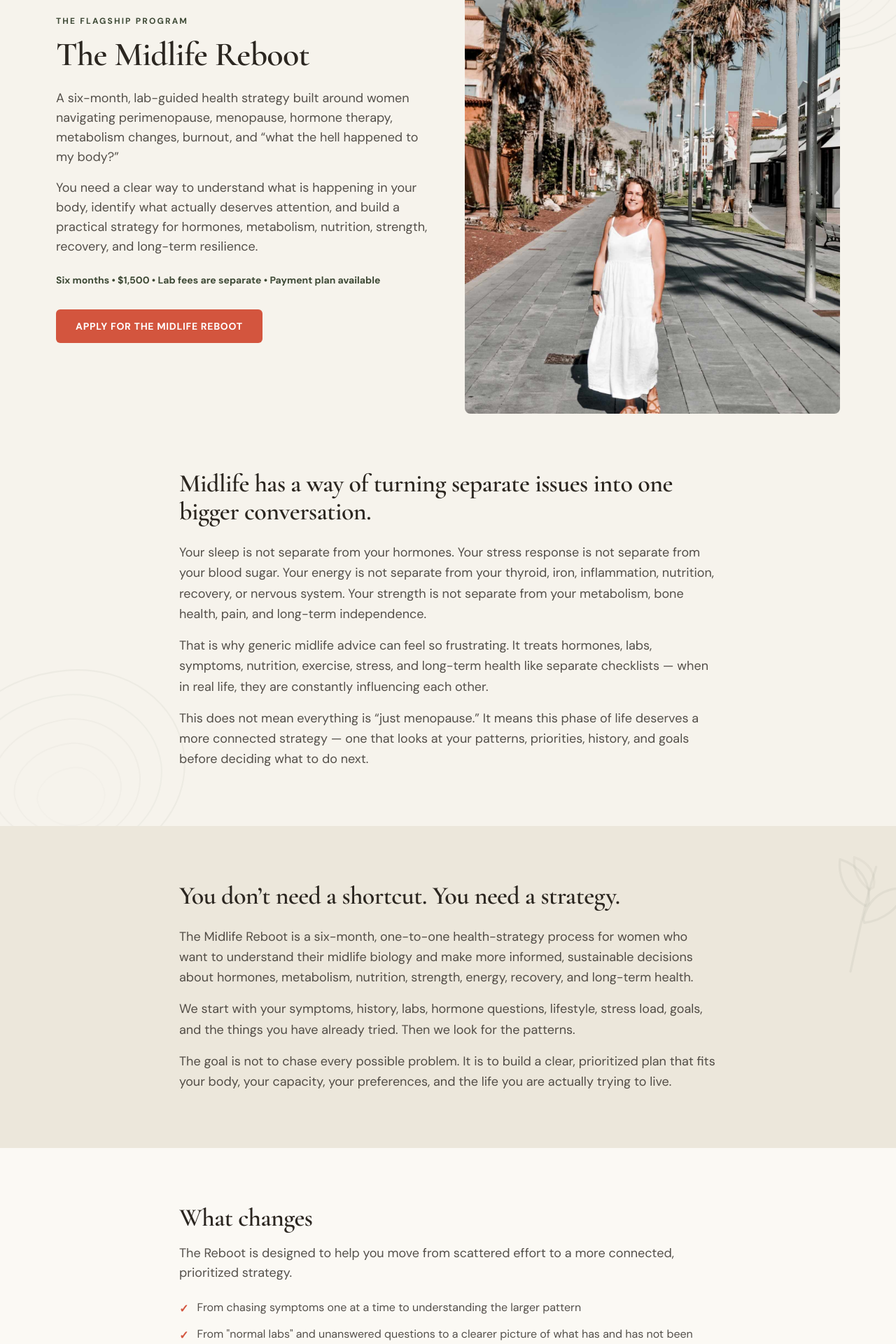
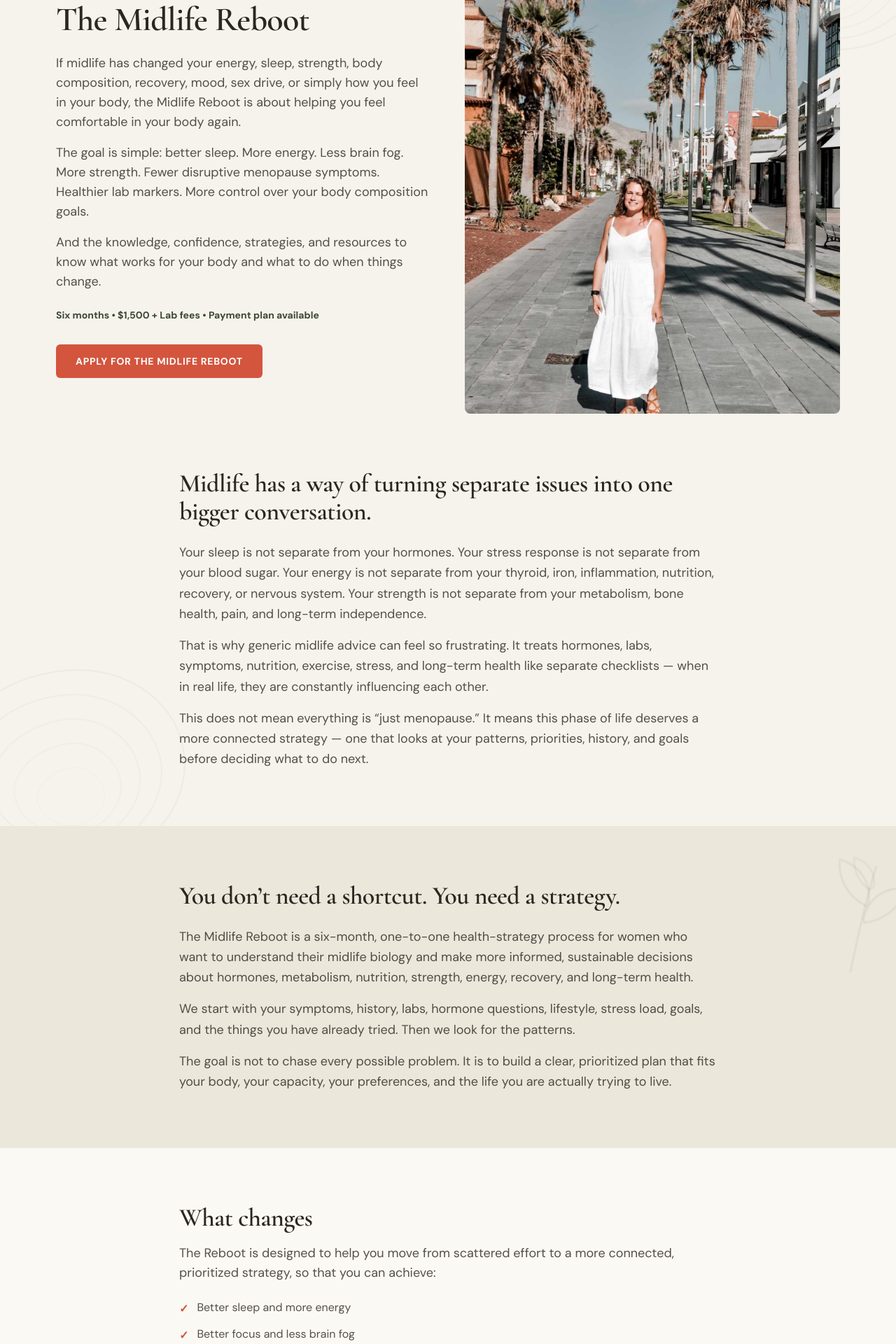
Before and after one commit to Lee-Payton/jessie-life, a Next.js app: page /reboot in a window 1280 px wide. Shown: the part 240-2160 px from the top of the page at 70% size. Built offline with nearby package versions, Linux system fonts and the light colour scheme.

Commit message:
feat: refine Midlife Reboot program description and focus areas
Co-authored-by: Lee-Payton <290515616+Lee-Payton@users.noreply.github.com>

```diff
--- a/app/reboot/page.tsx
+++ b/app/reboot/page.tsx
@@ -21,17 +21,21 @@ export default function RebootPage() {
             <Eyebrow>The Flagship Program</Eyebrow>
             <h1 className="mt-4 text-4xl leading-[1.1] md:text-5xl">The Midlife Reboot</h1>
             <p className="mt-6 font-body text-lg text-ink/80">
-              A six-month, lab-guided health strategy built around women navigating perimenopause,
-              menopause, hormone therapy, metabolism changes, burnout, and &ldquo;what the hell
-              happened to my body?&rdquo;
+              If midlife has changed your energy, sleep, strength, body composition, recovery,
+              mood, sex drive, or simply how you feel in your body, the Midlife Reboot is about
+              helping you feel comfortable in your body again.
             </p>
             <p className="mt-4 font-body text-lg text-ink/80">
-              You need a clear way to understand what is happening in your body, identify what
-              actually deserves attention, and build a practical strategy for hormones,
-              metabolism, nutrition, strength, recovery, and long-term resilience.
+              The goal is simple: better sleep. More energy. Less brain fog. More strength. Fewer
+              disruptive menopause symptoms. Healthier lab markers. More control over your body
+              composition goals.
+            </p>
+            <p className="mt-4 font-body text-lg text-ink/80">
+              And the knowledge, confidence, strategies, and resources to know what works for your
+              body and what to do when things change.
             </p>
             <p className="mt-6 font-body text-sm font-bold text-forest">
-              Six months • $1,500 • Lab fees are separate • Payment plan available
+              Six months • $1,500 + Lab fees • Payment plan available
             </p>
             <div className="mt-8">
               <CtaButton href={links.rebootApply}>Apply for the Midlife Reboot</CtaButton>
@@ -121,20 +125,26 @@ export default function RebootPage() {
           <h2 className="text-3xl md:text-4xl">What changes</h2>
           <p className="mt-4 font-body text-lg text-ink/80">
             The Reboot is designed to help you move from scattered effort to a more connected,
-            prioritized strategy.
+            prioritized strategy, so that you can achieve:
           </p>
           <div className="mt-6">
             <CheckList
               items={[
-                'From chasing symptoms one at a time to understanding the larger pattern',
-                'From "normal labs" and unanswered questions to a clearer picture of what has and has not been measured',
-                'From random experiments to a strategy based on your body, history, goals, and capacity',
-                'From pushing harder to using effort where it is most likely to pay off',
-                'From feeling stuck or disconnected from your body to rebuilding strength, confidence, and resilience',
-                'From trying to do everything at once to knowing what deserves attention now and what can wait',
+                'Better sleep and more energy',
+                'Better focus and less brain fog',
+                'Fewer menopause symptoms, from hot flashes and palpitations to the less obvious ones that often get missed',
+                'More strength, muscle, and better recovery',
+                'Improved metabolic health and healthier lab markers',
+                'More control over your body composition goals',
+                'More interest in sex and better sexual wellbeing',
+                'More confidence navigating hormones, healthcare, and what your body needs',
               ]}
             />
           </div>
+          <p className="mt-6 font-body text-lg text-ink/80">
+            By the end, the goal is to feel less like you are reacting to your body and more like
+            you know how to work with it.
+          </p>
         </div>
       </Section>
 
@@ -152,7 +162,7 @@ export default function RebootPage() {
           </p>
           <div className="mt-8 grid gap-x-10 gap-y-9 md:grid-cols-2">
             {[
-              ['Hormones, symptoms, and access to care', 'Perimenopause, menopause, hysterectomy, hormone therapy, symptom patterns, and the practical side of getting appropriate medical care. That can include helping you understand hormone options, prepare for appointments, identify the questions or data that matter, and getting you access to menopause-informed clinicians or telehealth options when you need a prescriber. I do not prescribe medication, but I can help reduce the friction between knowing what needs attention and actually getting it addressed.'],
+              ['Hormones & Symptoms', 'Perimenopause, menopause, hysterectomy, hormone therapy, symptom patterns, and reproductive health history. Preparing for appointments, identifying useful questions or data, and finding menopause-informed prescribers.'],
               ['Metabolism and cardiovascular health', 'Blood sugar, insulin, lipids, body composition, resting metabolism, cardiorespiratory fitness, and risk factors easy to miss when the conversation is reduced to weight.'],
               ['Nutrition and nutrient status', 'Protein, energy intake, food quality, nutrient gaps, digestion, absorption, and whether your current approach supports the body you are asking to function.'],
               ['Strength, bone, and physical resilience', 'Muscle, bone, mobility, stability, recovery, exercise tolerance, and the physical capacity that protects your freedom and independence.'],
@@ -327,20 +337,11 @@ export default function RebootPage() {
         <div className="mx-auto max-w-3xl">
           <h2 className="text-3xl md:text-4xl">$1,500 for six months</h2>
           <div className="mt-6 space-y-4 font-body text-lg text-ink/80">
+            <p className="font-display text-2xl text-terracotta">It&rsquo;s time for your Midlife Reboot.</p>
             <p>
-              The Midlife Reboot includes the assessment, education, private consultations,
-              Optimal Health Blueprint, implementation strategy, follow-up support, and
-              troubleshooting described above.
-            </p>
-            <p>
-              Laboratory fees and third-party testing costs are separate. This keeps the program
-              from forcing every client into the same prebuilt testing package, whether they need
-              it or not.
-            </p>
-            <p>
-              We start with the labs and health information you already have, then identify what
-              additional testing would meaningfully improve the strategy. When direct ordering is
-              appropriate, Reboot clients receive access to my wholesale lab pricing.
+              Midlife can be the point where your health starts making your world smaller, or the
+              point where you understand your body well enough to build something stronger. The
+              goal is to make the next chapter healthier, more capable, and more enjoyable.
             </p>
             <p>Payment plan: 4 payments of $400</p>
             <p>
```
